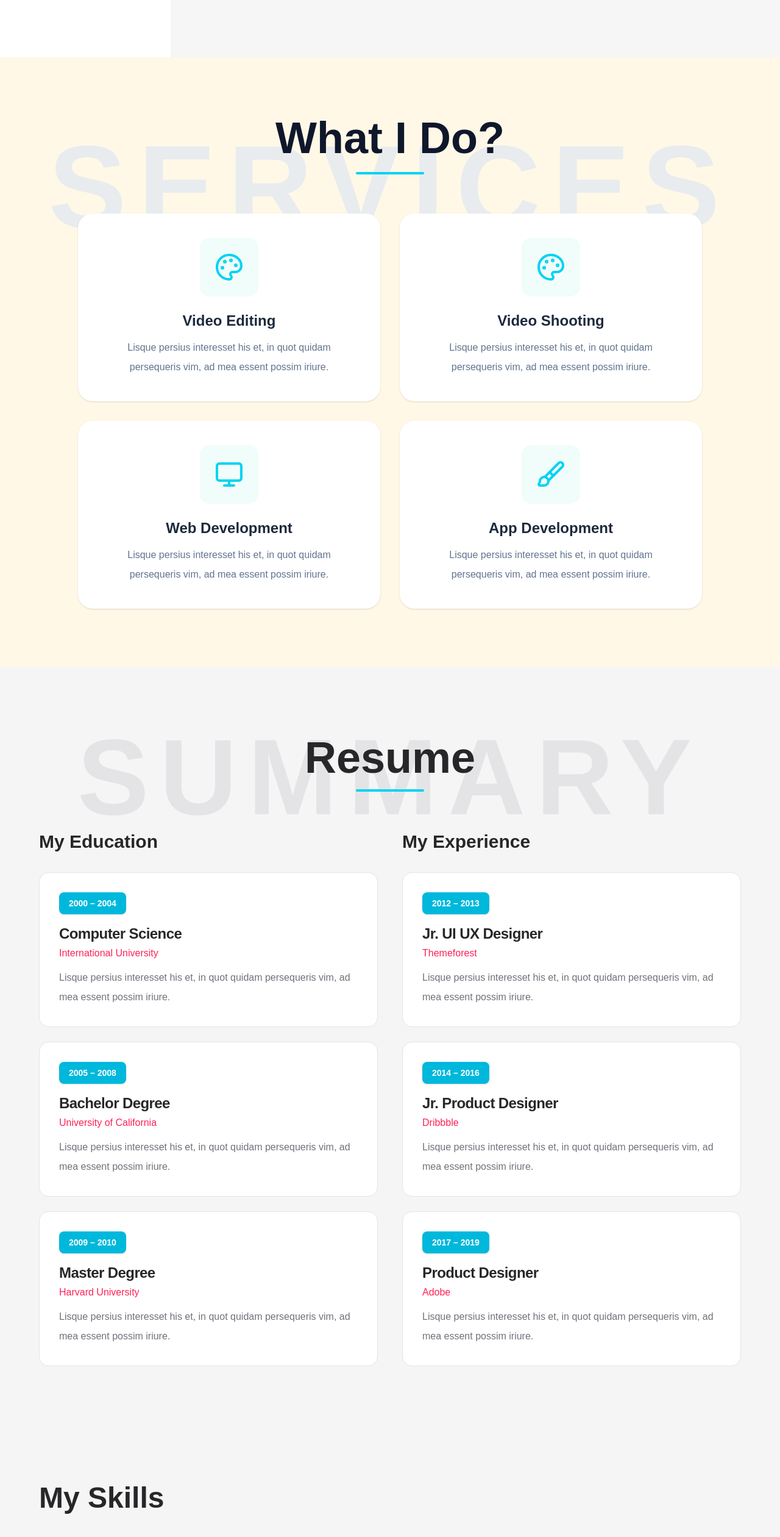
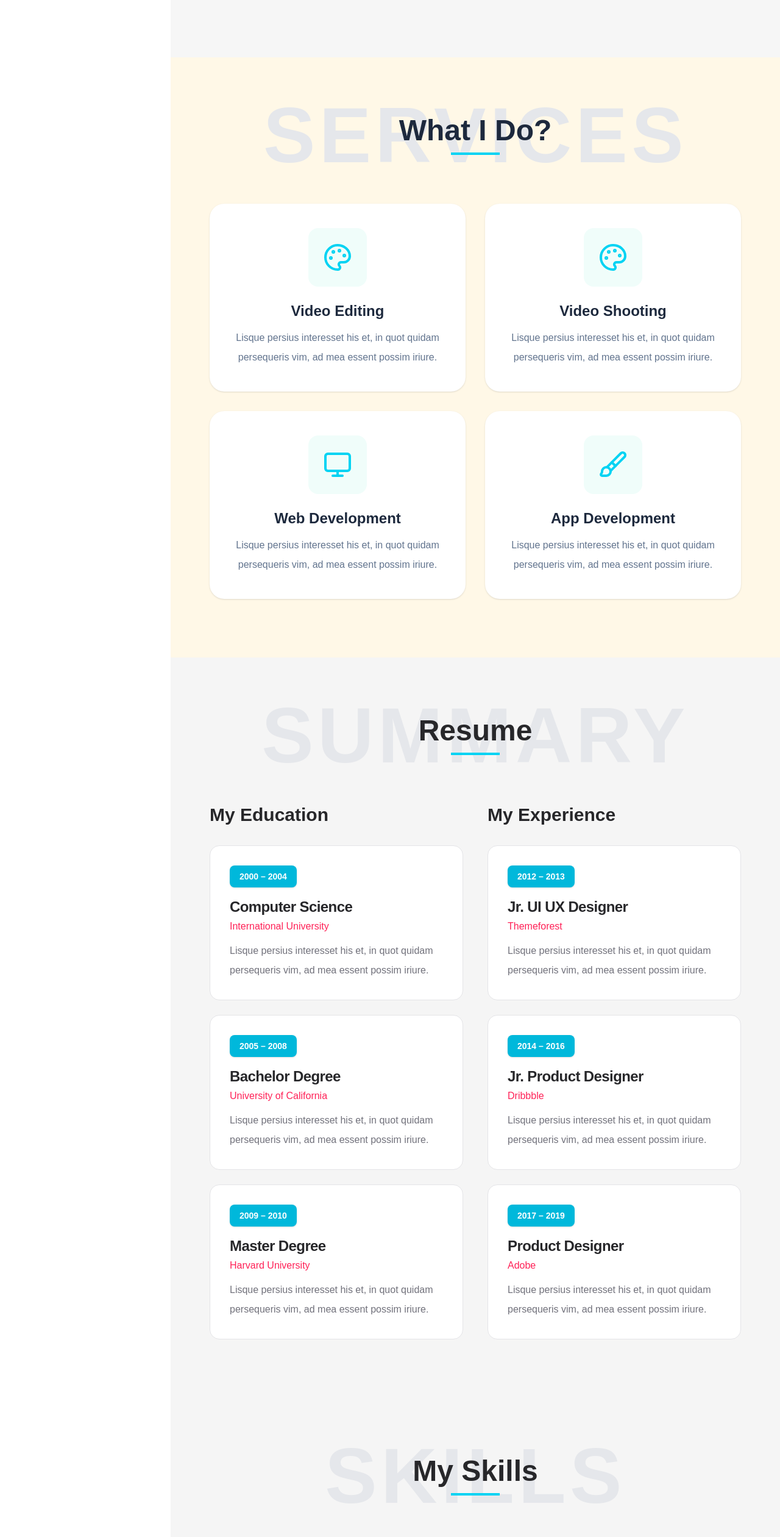
Before and after one commit to Godswill-joel/portfolio, a Next.js app: page / in a window 1280 px wide. Shown: the part 1630-4150 px from the top of the page at 61% size. Built offline with nearby package versions, Linux system fonts and the light colour scheme.

Commit message:
`Refactor Resume and Services pages with minor styling changes`

```diff
--- a/app/home/Resume.tsx
+++ b/app/home/Resume.tsx
@@ -1,9 +1,8 @@
 'use client';
 
-import { ResumeItem, educationData, experienceData, Skill, skillsLeft, skillsRight   } from "../../data/data";
+import { ResumeItem, educationData, experienceData, Skill, skillsLeft, skillsRight } from "../../data/data";
 import { useEffect, useRef, useState } from "react";
 import { Download } from "lucide-react";
-
 
 function useCountUp(target: number, duration = 1400): number {
   const [value, setValue] = useState<number>(0);
@@ -25,14 +24,7 @@ function useCountUp(target: number, duration = 1400): number {
   return value;
 }
 
-
-function YearBadge({
-  startYear,
-  endYear,
-}: {
-  startYear: number;
-  endYear: number;
-}) {
+function YearBadge({ startYear, endYear }: { startYear: number; endYear: number }){
   const animatedStart = useCountUp(startYear);
   const animatedEnd = useCountUp(endYear);
 
@@ -43,7 +35,7 @@ function YearBadge({
   );
 }
 
-function ResumeCard({ item }: { item: ResumeItem }) {
+function ResumeCard({ item }: { item: ResumeItem }){
   return (
     <div className="rounded-2xl border border-zinc-200 bg-white p-5 transition-all duration-300 hover:shadow-md sm:p-6 md:p-8">
       <YearBadge startYear={item.startYear} endYear={item.endYear} />
@@ -63,14 +55,7 @@ function ResumeCard({ item }: { item: ResumeItem }) {
   );
 }
 
-
-function SkillBar({
-  skill,
-  trigger,
-}: {
-  skill: Skill;
-  trigger: boolean;
-}) {
+function SkillBar({ skill, trigger }: { skill: Skill; trigger: boolean }) {
   const count = useCountUp(trigger ? skill.value : 0, 1800);
 
   return (
@@ -96,56 +81,51 @@ function SkillBar({
 
 function SkillsSection() {
   const sectionRef = useRef<HTMLDivElement | null>(null);
-  const [startAnimation, setStartAnimation] = useState(false);
+  const [startAnimation, setStartAnimation] = useState<boolean>(false);
 
   useEffect(() => {
     const currentRef = sectionRef.current;
     if (!currentRef) return;
 
     const observer = new IntersectionObserver(
-      ([entry]) => {
-        if (entry.isIntersecting) {
-          setStartAnimation(true);
-        }
+      ([entry]: IntersectionObserverEntry[]) => {
+        if (entry.isIntersecting) setStartAnimation(true);
       },
       { threshold: 0.3 }
     );
 
     observer.observe(currentRef);
-
-    return () => {
-      if (currentRef) observer.unobserve(currentRef);
-    };
+    return (): void => { if (currentRef) observer.unobserve(currentRef); };
   }, []);
 
   return (
     <section
       ref={sectionRef}
-      className="bg-[#f5f5f5] px-4 py-20 sm:px-6 md:px-10 lg:px-16"
+      className="bg-[#f5f5f5] px-6 py-16 md:px-12 lg:ml-[280px] lg:px-16 lg:py-24"
     >
-      <div className="mx-auto max-w-6xl">
-        <h2 className="mb-12 text-3xl font-bold text-zinc-800 sm:text-4xl md:text-5xl">
-          My Skills
-        </h2>
+      <div className="mx-auto max-w-7xl">
+        <div className="relative mb-16 text-center">
+          <h2 className="absolute left-1/2 top-1/2 -translate-x-1/2 -translate-y-1/2 text-5xl font-extrabold uppercase tracking-wider text-gray-200 md:text-8xl lg:text-9xl">
+            Skills
+          </h2>
+          <div className="relative z-10 inline-block">
+            <h3 className="text-3xl font-bold text-zinc-800 md:text-5xl">
+              My Skills
+            </h3>
+            <div className="mx-auto mt-3 h-1 w-20 bg-cyan-400" />
+          </div>
+        </div>
 
         <div className="grid gap-10 lg:grid-cols-2">
           <div className="space-y-8">
-            {skillsLeft.map((skill) => (
-              <SkillBar
-                key={skill.name}
-                skill={skill}
-                trigger={startAnimation}
-              />
+            {skillsLeft.map((skill: Skill) => (
+              <SkillBar key={skill.name} skill={skill} trigger={startAnimation} />
             ))}
           </div>
 
           <div className="space-y-8">
-            {skillsRight.map((skill) => (
-              <SkillBar
-                key={skill.name}
-                skill={skill}
-                trigger={startAnimation}
-              />
+            {skillsRight.map((skill: Skill) => (
+              <SkillBar key={skill.name} skill={skill} trigger={startAnimation} />
             ))}
           </div>
         </div>
@@ -167,20 +147,26 @@ function SkillsSection() {
 export default function ResumePage() {
   return (
     <>
-      <section className="relative flex min-h-screen items-start justify-center overflow-hidden bg-[#f5f5f5] px-4 py-16 sm:px-6 sm:py-20 md:px-10 md:py-24 lg:px-16 lg:py-28">
-        <span className="pointer-events-none absolute left-1/2 top-8 -translate-x-1/2 select-none text-[3.5rem] font-extrabold uppercase tracking-widest text-zinc-200 sm:text-[5rem] md:text-[7rem] lg:top-12 lg:text-[9rem] xl:text-[11rem]">
-          Summary
-        </span>
+      {/* ── Resume Section ── */}
+      <section className="relative min-h-screen bg-[#f5f5f5] px-6 py-16 md:px-12 lg:ml-[280px] lg:px-16 lg:py-24">
 
-        <div className="relative z-10 mx-auto w-full max-w-6xl">
-          <div className="mb-10 text-center sm:mb-12 md:mb-16">
-            <h2 className="text-3xl font-extrabold text-zinc-800 sm:text-4xl md:text-5xl lg:text-6xl xl:text-7xl">
+        {/* Watermark — matches AboutPage pattern */}
+        <div className="relative mb-20 text-center">
+          <h2 className="absolute left-1/2 top-1/2 -translate-x-1/2 -translate-y-1/2 text-5xl font-extrabold uppercase tracking-wider text-gray-200 md:text-8xl lg:text-9xl">
+            Summary
+          </h2>
+          <div className="relative z-10 inline-block">
+            <h3 className="text-3xl font-bold text-zinc-800 md:text-5xl">
               Resume
-            </h2>
-            <div className="mx-auto mt-4 h-1 w-20 rounded-full bg-cyan-400 sm:w-24 md:w-28" />
+            </h3>
+            <div className="mx-auto mt-3 h-1 w-20 bg-cyan-400" />
           </div>
+        </div>
 
+        <div className="mx-auto max-w-7xl">
           <div className="grid grid-cols-1 gap-8 lg:grid-cols-2 lg:gap-10">
+
+            {/* Education */}
             <div>
               <h3 className="mb-5 text-xl font-bold text-zinc-800 sm:mb-6 sm:text-2xl md:mb-8 md:text-3xl">
                 My Education
@@ -192,6 +178,7 @@ export default function ResumePage() {
               </div>
             </div>
 
+            {/* Experience */}
             <div>
               <h3 className="mb-5 mt-8 text-xl font-bold text-zinc-800 sm:mb-6 sm:text-2xl md:mb-8 md:text-3xl lg:mt-0">
                 My Experience
@@ -202,10 +189,12 @@ export default function ResumePage() {
                 ))}
               </div>
             </div>
+
           </div>
         </div>
       </section>
 
+      {/* ── Skills Section ── */}
       <SkillsSection />
     </>
   );
--- a/app/home/Services.tsx
+++ b/app/home/Services.tsx
@@ -26,31 +26,32 @@ function ServiceCard({ service, index }: { service: Service; index: number }) {
   );
 }
 
-export default function ServicesPage(){
+export default function ServicesPage() {
   return (
-    <section className="relative flex min-h-screen items-center justify-center bg-[#FFF8E7] px-12 py-24 md:px-12 lg:px-24">
+    <section className="min-h-screen bg-[#FFF8E7] px-6 py-16 md:px-12 lg:ml-[280px] lg:px-16 lg:py-24">
+      <div className="mx-auto max-w-7xl">
 
-      {/* Watermark — "Services" sits behind */}
-      <span className="pointer-events-none absolute left-1/2 top-1/2 -translate-x-1/2 -translate-y-3/2 select-none text-[5rem] font-extrabold uppercase tracking-widest text-slate-200/80 md:text-[9rem] lg:text-[12rem]">
-        Services
-      </span>
+        {/* Section header — matches AboutPage pattern */}
+        <div className="relative mb-20 text-center">
+          <h2 className="absolute left-1/2 top-1/2 -translate-x-1/2 -translate-y-1/2 text-5xl font-extrabold uppercase tracking-wider text-gray-200 md:text-8xl lg:text-9xl">
+            Services
+          </h2>
 
-      <div className="relative z-10 mx-auto w-full max-w-5xl">
-
-        {/* Heading — "What I Do?" overlays on top */}
-        <div className="mb-16 text-center">
-          <h2 className="text-5xl font-extrabold text-slate-900 md:text-6xl lg:text-7xl">
-            What I Do?
-          </h2>
-          <div className="mx-auto mt-5 h-1 w-28 rounded-full bg-cyan-400" />
+          <div className="relative z-10 inline-block">
+            <h3 className="text-3xl font-bold text-slate-800 md:text-5xl">
+              What I Do?
+            </h3>
+            <div className="mx-auto mt-3 h-1 w-20 bg-cyan-400" />
+          </div>
         </div>
 
-        {/* Cards grid — centered */}
-        <div className="grid place-items-center gap-8 sm:grid-cols-2">
+        {/* Cards grid */}
+        <div className="grid gap-8 sm:grid-cols-2">
           {services.map((service: Service, index: number) => (
             <ServiceCard key={service.title} service={service} index={index} />
           ))}
         </div>
+
       </div>
     </section>
   );
```
